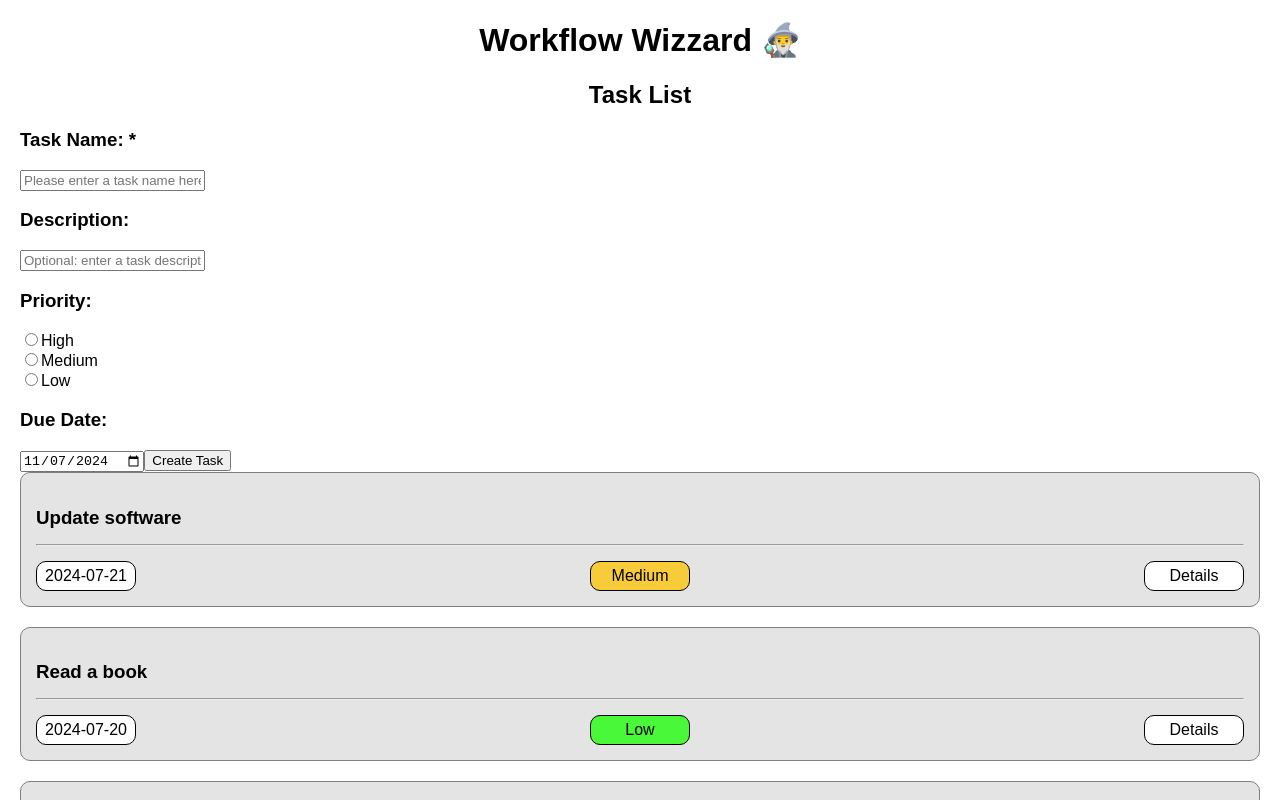
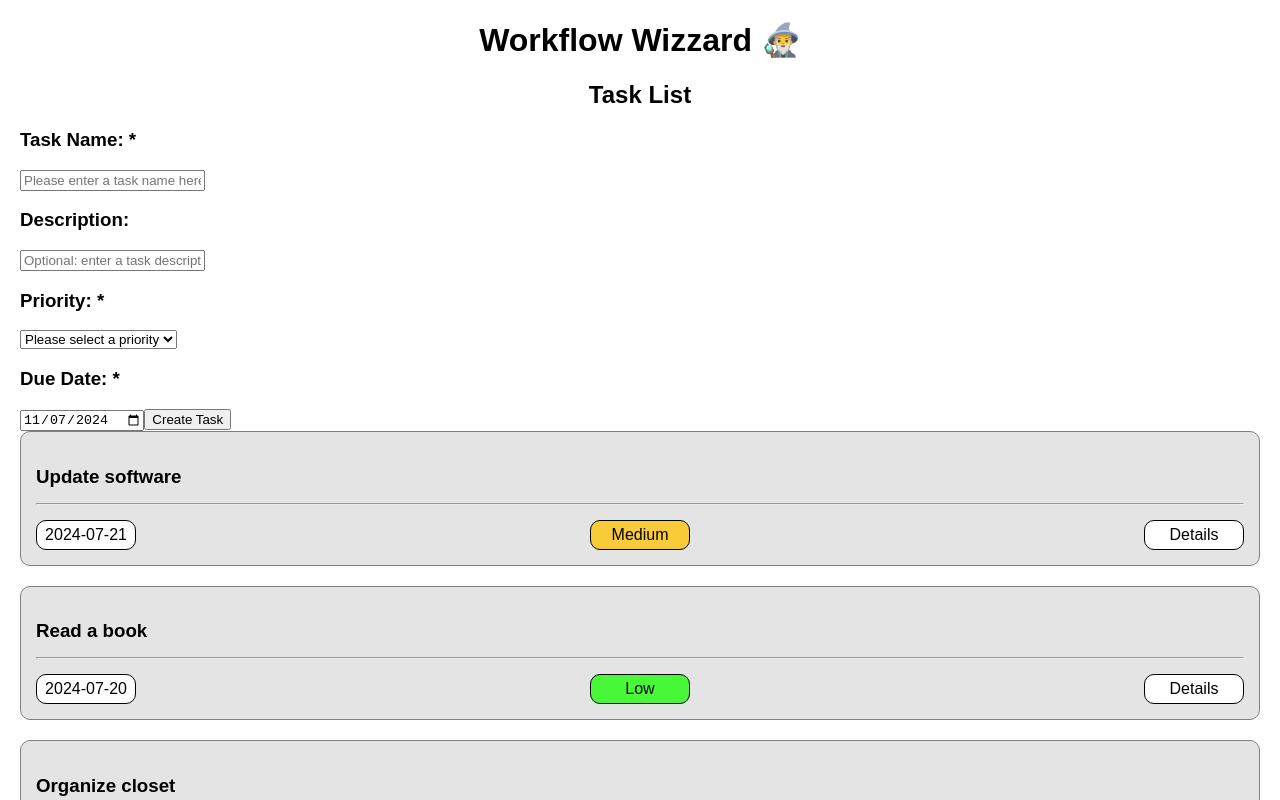
Before and after one commit to juliabellmann/workflow-wizard, a Next.js app: page / in a window 1280 px wide. Shown: the top 800 px of the page. Built offline with nearby package versions, Linux system fonts and the light colour scheme.

Commit message:
change input type of priority as specified in accetpance crtiera

```diff
--- a/components/TaskForm.js
+++ b/components/TaskForm.js
@@ -1,7 +1,8 @@
 import { useState } from "react";
 
-// Definieren der optionen für priority
+// Definieren der Optionen für priority
 const priorityOptions = [
+    { id: "default", value: "", label: "Please select a priority" },
     { id: "priority1", value: "High", label: "High" },
     { id: "priority2", value: "Medium", label: "Medium" },
     { id: "priority3", value: "Low", label: "Low" },
@@ -12,6 +13,9 @@ export default function TaskForm() {
     // Initialisieren des Due Date mit aktuellem Datum
     const [dueDate, setDueDate] = useState(new Date().toISOString().split("T")[0]);
 
+    // Initialisieren des Priority States
+    const [selectedPriority, setSelectedPriority] = useState("");
+
     return (
         <>
             <label htmlFor="title"><h3>Task Name: *</h3></label>
@@ -20,23 +24,22 @@ export default function TaskForm() {
             <label htmlFor="description"><h3>Description:</h3></label>
             <input type="text" id="description" name="description" placeholder="Optional: enter a task description here" />
 
-            <label htmlFor="priority"><h3>Priority:</h3></label>
-            <section>
+            <label htmlFor="priority"><h3>Priority: *</h3></label>
+            <select
+                id="priority"
+                name="priority"
+                value={selectedPriority}
+                onChange={(e) => setSelectedPriority(e.target.value)}
+                required
+            >
                 {priorityOptions.map((option) => (
-                    <div key={option.id}>
-                    <input
-                        type="radio"
-                        id={option.id}
-                        name="priority"
-                        value={option.value}
-                        required={option.id === "priority1"}
-                    />
-                    <label htmlFor={option.id}>{option.label}</label>
-                    </div>
+                    <option key={option.id} value={option.value}>
+                        {option.label}
+                    </option>
                 ))}
-            </section>
+            </select>
 
-            <label htmlFor="dueDate"><h3>Due Date:</h3></label>
+            <label htmlFor="dueDate"><h3>Due Date: *</h3></label>
             {/* onChange: Aktualisiert den Zustand "dueDate", wenn der Nutzer ein neues Datum wählt */}
             <input type="date" id="dueDate" name="dueDate" value={dueDate} onChange={(e) => setDueDate(e.target.value)} />
 
```
